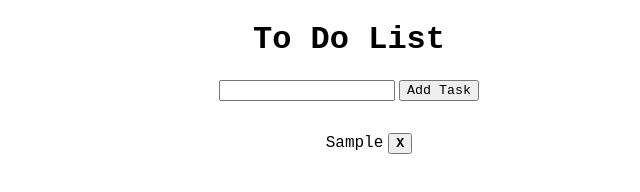
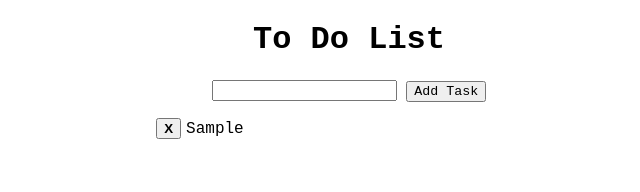
Before and after one commit to bcus789/To-Do-Refresh, a plain HTML site: page index.html in a window 1280 px wide. Both pictures are taken after typing "Sample" into the empty fields and a click on the button "Add Task". Shown: the whole page, without its empty margins (291-931 px from the left). Drawn offline with Linux system fonts and the light colour scheme.

Commit message:
added more styling

```diff
--- a/index.html
+++ b/index.html
@@ -9,12 +9,16 @@
     <title>To Do List</title>
 </head>
 <body>
+    <div id="maindiv">
+    <div id="inputdiv">
     <h1>To Do List</h1>
     <input id="input-el"></input>
     <button id="submit-btn">Add Task</button>
+    </div>
     <div id="list-el">
         <ul id="list"></ul>
     </div>
+</div>
 </body>
 <script src="script.js"></script>
 </html>
--- a/script.js
+++ b/script.js
@@ -15,7 +15,7 @@ submitBtn.addEventListener("click", function(){
 function renderList(){
     let listItems = ""
     for (let i = 0; i<list.length; i++){
-        listItems += `<p class="listitems" id="${[i]}">${list[i]}<button id="removeBtn" onclick="remove(${[i]})">X</button></p>`
+        listItems += `<p class="listitems" id="${[i]}"><button id="removeBtn" onclick="remove(${[i]})">X</button>${list[i]}</p>`
     }
     listEl.innerHTML = listItems
 }
--- a/style.css
+++ b/style.css
@@ -1,25 +1,26 @@
 #removeBtn{
-    margin-left: 5px;
-}
-h1{
-    font-family: 'Courier New', Courier, monospace;
+    margin-right: 5px;
 }
 body{
-    text-align: center;
+    font-family: 'Courier New', Courier, monospace
 }
 #list-el{
-    display: flex;
-    justify-content: center;
-}
-.listitems{
-    font-family: 'Courier New', Courier, monospace;
-}
-input{
-    font-family: 'Courier New', Courier, monospace;
-}
-button{
-    font-family: 'Courier New', Courier, monospace;
+margin-left: 20px;
 }
 #removeBtn{
     font-weight: 900;
 }
+#maindiv{
+    margin-left: 30%;
+    margin-right: 30%;
+}
+
+#inputdiv{
+    text-align: center;
+}
+h1{
+    font-weight: 900;
+}
+#submit-btn{
+    font-family: 'Courier New', Courier, monospace
+}
```
